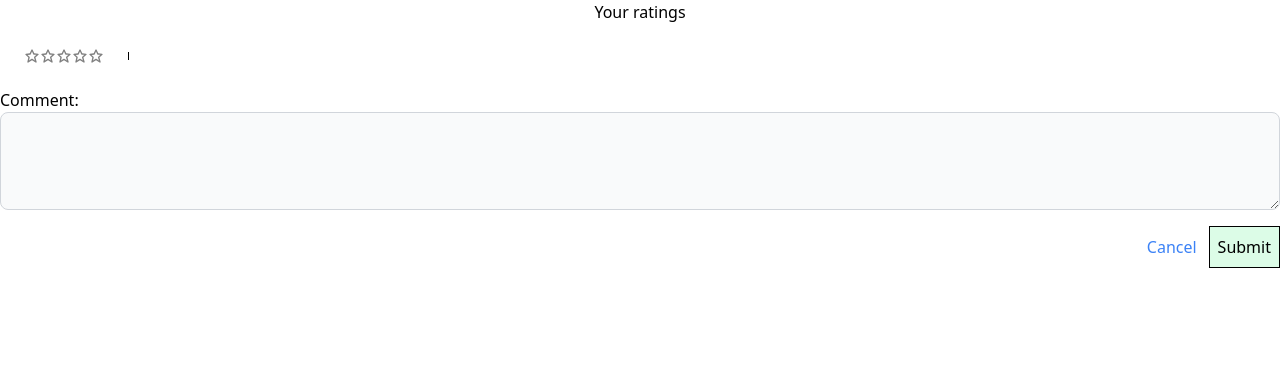
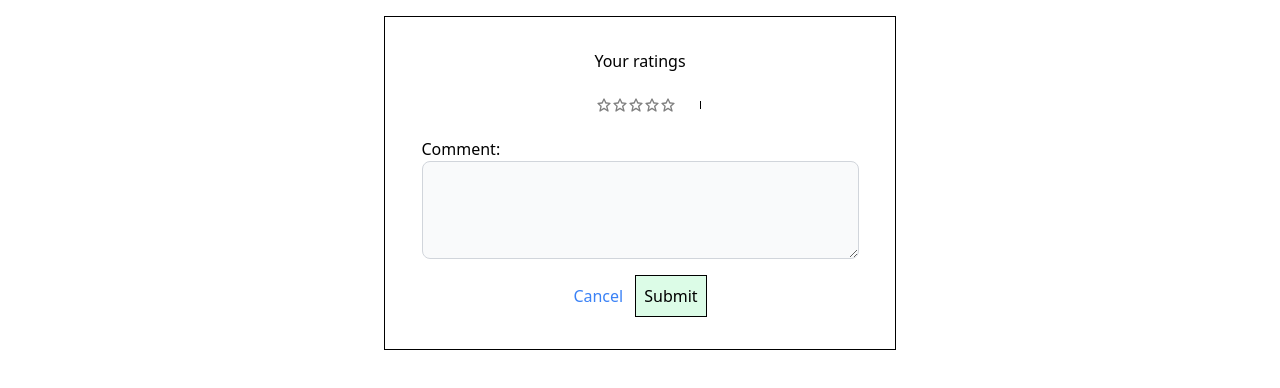
Before and after one commit to Bloom-Tauta/recipe-app, a React (Create React App) app in the folder client/: page /reviews in a window 1280 px wide. Shown: the top 388 px of the page. Built offline with nearby package versions, Linux system fonts and the light colour scheme.

Commit message:
Complete ReviewsForm

```diff
--- a/client/src/components/ReviewsForm.jsx
+++ b/client/src/components/ReviewsForm.jsx
@@ -1,11 +1,15 @@
 import React, { useState } from 'react';
 import { BiStar } from 'react-icons/bi'
 
-function ReviewsForm(){
+const ReviewsForm = () => {
+  const [rating, setRating] = useState(0);
+  const [comment, setComment] = useState('');
+  const [remark, setRemark] = useState("");
 
-    const [rating, setRating] = useState(0);
-    const [remark, setRemark] = useState("");
-    const [comment, setComment] = useState('');
+
+  function handleSubmit(e){
+    e.preventDefault();
+  }
 
   const handleStarClick = (star) => {
     setRating(star);
@@ -29,17 +33,12 @@ function ReviewsForm(){
           setRemark("");
       }
   };
-
   const handleCommentChange = (event) => {
     setComment(event.target.value);
   };
 
-      function handleSubmit(e){
-        e.preventDefault();
-      }
-
-    return(
-        <div>
+  return (
+    <div className='flex flex-col items-center  justify-center border border-black px-12 py-8 mx-auto max-w-lg mt-4'>
         <h3 className='text-center '>Your ratings</h3>
         <div className='flex items-center '>
             <div className='text-center p-6 flex flex-row'>
@@ -56,9 +55,7 @@ function ReviewsForm(){
             </span>
             ))}
           </div>
-          <p className='border-l border-black p-1'>
-            {remark}
-          </p>
+          <p className='border-l border-black p-1'>{remark}</p>
         </div>
 
       <div className='flex flex-col'>
@@ -83,7 +80,7 @@ function ReviewsForm(){
           className="border border-black p-2 bg-green-100 hover:bg-green-800">Submit</button>
         </div>
     </div>
-    )
-}
+  );
+};
 
 export default ReviewsForm;
```
Lines whose indentation alone changed are shown as unchanged.
